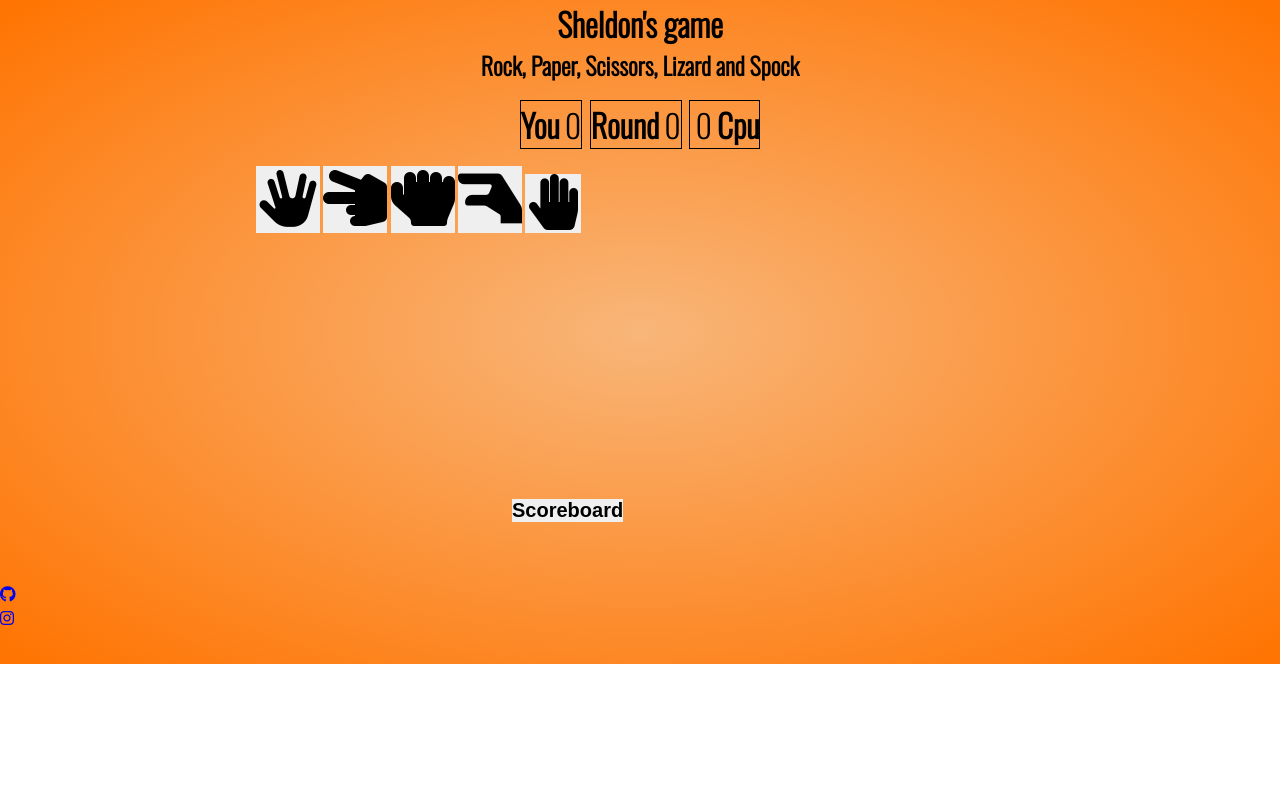
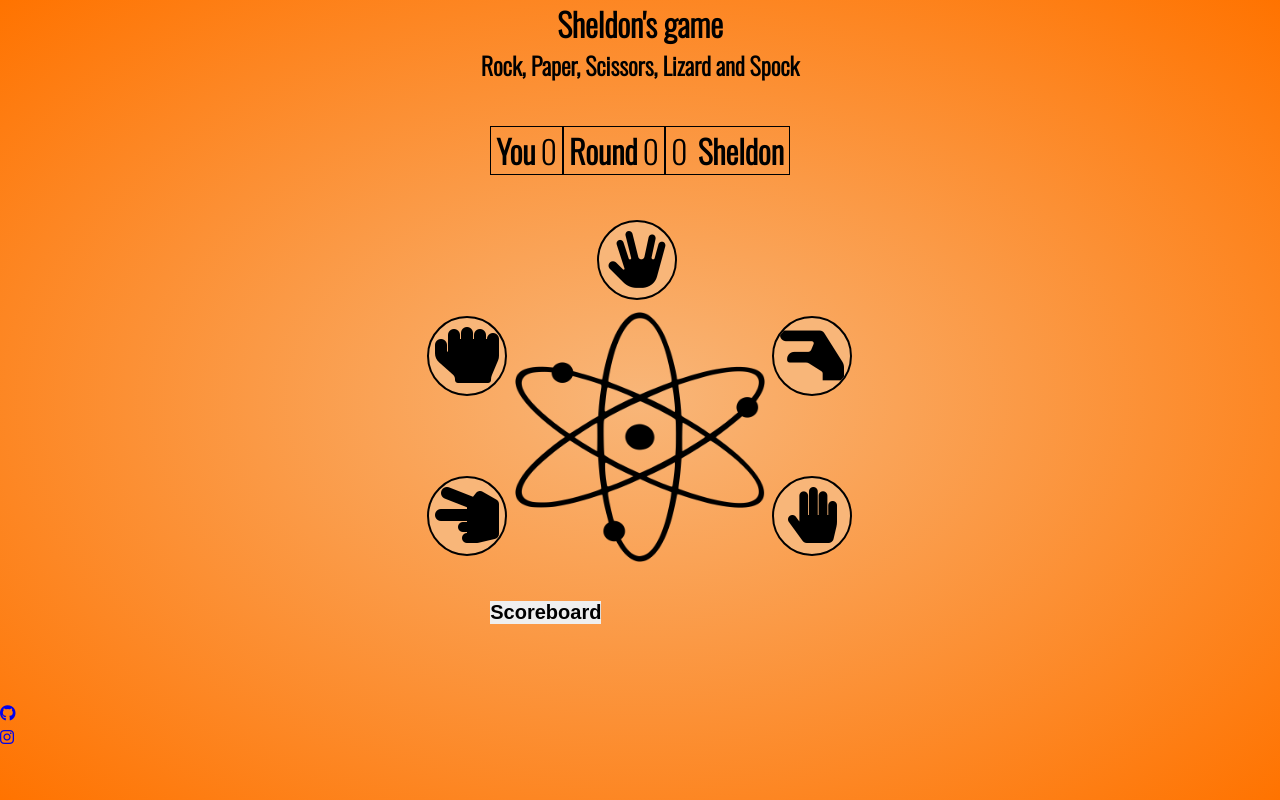
Before and after one commit to MartinFortuna/portfolio-2-project, a plain HTML site: page index.html in a window 1280 px wide. Drawn offline with nearby package versions, Linux system fonts and the light colour scheme.

Commit message:
Add playground style code

```diff
--- a/assets/css/style.css
+++ b/assets/css/style.css
@@ -72,6 +72,9 @@ animation: shake 1.5s infinite;
 /* Grid*/
 
 .grid-parent-container {
+    width: 100vw;
+    height: 100vh;
+    max-width: 2000px;
     display: grid;
     grid-template-columns: repeat(5, 1fr);
     grid-template-rows: repeat(8, 1fr);
@@ -112,6 +115,73 @@ animation: shake 1.5s infinite;
     font-size: 2em;
   }
 
-  .cpu-score {
+  .username, .round-name, .cpu-name {
+    margin-left: 5px;
+  }
+
+  .cpu-name {
     margin-right: 5px;
   }
+
+  .user-score, .cpu-score, .round-count {
+    margin-right: 5px;
+  }
+
+/* Playground */
+
+.playground-grid-child-container{
+    display: flex;
+    align-items: center;
+    justify-content: center;
+  }
+
+.image-container{
+    position: relative;
+    height: 400px;
+    width: auto;
+  }
+
+.main-image {
+    width: 250px;
+    height: 250px;
+    margin-top: 7rem;
+  }
+
+.spock, .rock, .lizard, .paper, .scissors{
+    border-radius: 50%;
+    width: 80px;
+    height: 80px;
+    background-color: #f8b679;
+    border: 2px solid;
+    position: absolute;
+    overflow: hidden;
+  }
+
+  .user-option-img:hover {
+    transform: scale(1.1);
+  }
+
+  .spock{
+    top: 5%;
+    left: 33%
+  }
+
+  .rock {
+    top: 29%;
+    left: -35%;
+  }
+
+  .lizard {
+    top: 29%;
+    right: -35%;
+  }
+
+  .paper {
+    top: 69%;
+    right: -35%;
+  }
+
+  .scissors {
+    top: 69%;
+    left: -35%;
+  }
--- a/index.html
+++ b/index.html
@@ -34,10 +34,12 @@
             </div>
             <div class="cpu-score-count">
                <p class="cpu-score">0</p>
-               <h2 class="cpu-name">Cpu</h2>
+               <h2 class="cpu-name">Sheldon</h2>
             </div>
          </div>
-         <div class="playground-grid-child-container" class="playground">
+         <div class="playground-grid-child-container">
+          <div class="image-container">
+            <img class="main-image" src="./assets/images/atom.png" alt="Big Bang Theory atom image">
             <button type="button" class="spock">
             <img class="user-option-img" src="assets/images/hand_spock_icon.png" alt="spock image">
             </button>
@@ -53,8 +55,9 @@
             <button type="button" class="paper">
             <img class="user-option-img" src="assets/images/hand_paper_icon.png" alt="paper image">
             </button>
+          </div>
          </div>
-         <div class="leaderboard-grid-child-container" class="leaderboard">
+         <div class="leaderboard-grid-child-container">
             <button type="button" class="btn-leaderboard">
                <h2>Scoreboard</h2>
             </button>
```
